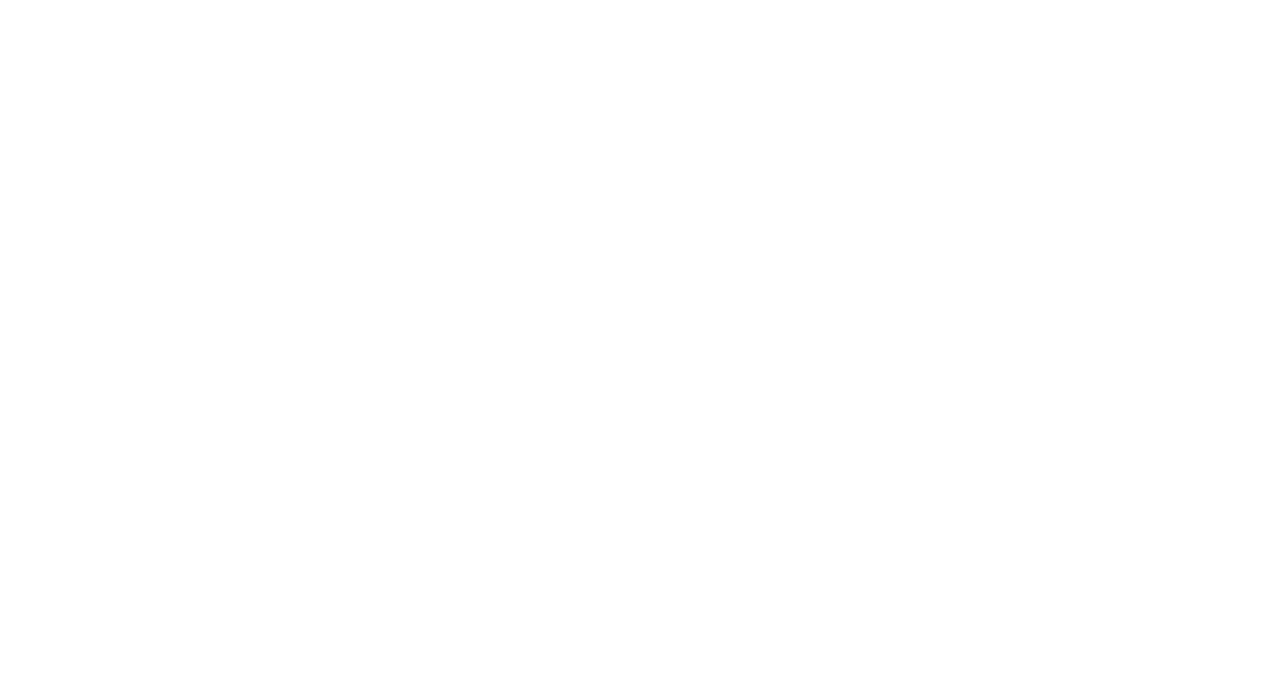
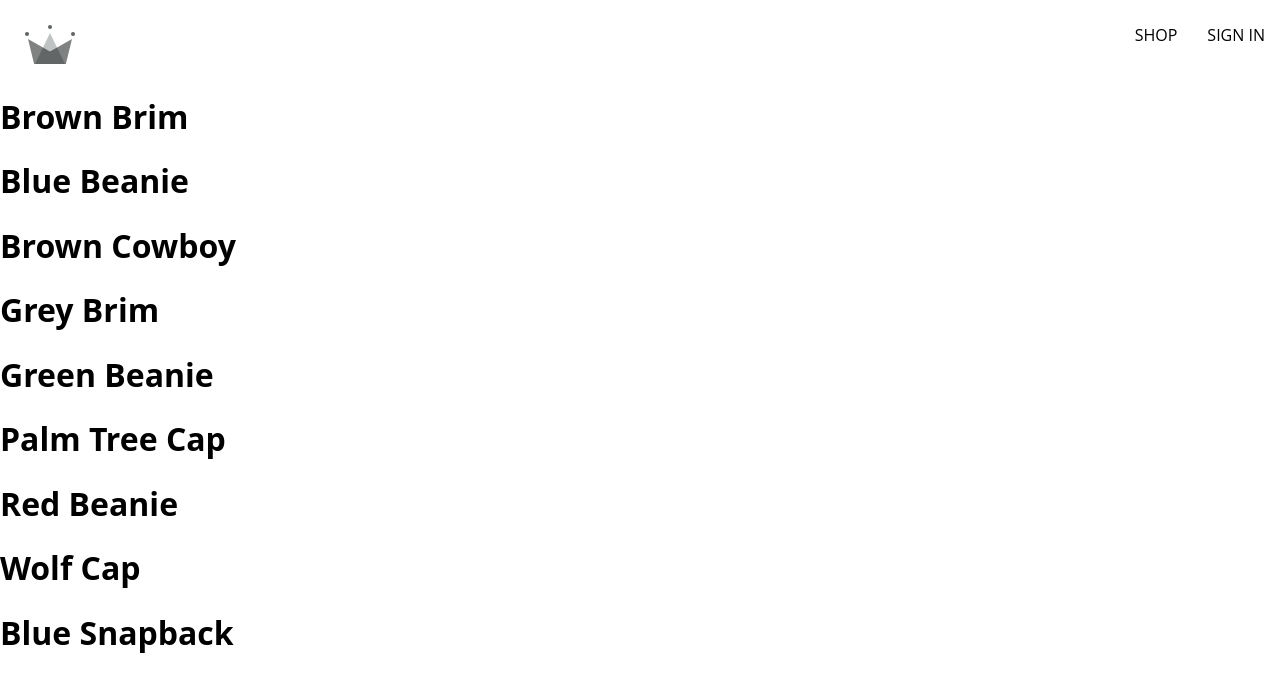
Before and after one commit to Abdullahoo43/crown-clothing, a React (Create React App) app: page /shop in a window 1280 px wide. Before the commit this address had no page. Shown: the top 692 px of the page. Built offline with nearby package versions, Linux system fonts and the light colour scheme; no server answers.

Commit message:
clean code by separation of concerns

```diff
--- a/src/App.js
+++ b/src/App.js
@@ -3,12 +3,14 @@
 import Home from "./routes/home/home";
 import Navigation from "./routes/navigation/navigation";
 import Authentication from "./routes/authentication/authentication";
+import Shop from "./routes/shop/shop";
 
 const App = () => {
   return (
     <Routes>
       <Route path="/" element={<Navigation />}>
         <Route index element={<Home />} />
+        <Route path="shop" element={<Shop />} />
         <Route path="auth" element={<Authentication />} />
       </Route>
     </Routes>
--- a/src/components/button/button.scss
+++ b/src/components/button/button.scss
@@ -1,25 +1,25 @@
 .button-container {
     min-width: 165px;
     width: auto;
-    height: 50px;
     letter-spacing: 0.5px;
     line-height: 50px;
-    padding: 0 35px 0 35px;
+    padding: 0 25px;
     font-size: 15px;
-    background-color: black;
+    background-color: rgb(97, 97, 97);
     color: white;
     text-transform: uppercase;
     font-family: 'Open Sans Condensed';
     font-weight: bolder;
     border: none;
+    border-radius: 30px;
     cursor: pointer;
     display: flex;
     justify-content: center;
 
     &:hover {
-      background-color: white;
-      color: black;
-      border: 1px solid black;
+      background-color: rgb(68, 68, 68);
+
+
     }
 
     &.google-sign-in {
--- a/src/components/sign-in-form/sign-in-form.jsx
+++ b/src/components/sign-in-form/sign-in-form.jsx
@@ -6,7 +6,6 @@
 import {
   signInAuthUserWithEmailAndPassword,
   signInWithGooglePopup,
-  createUserDocumentFromAuth,
 } from "../../utils/firebase/firebase";
 
 import "./sign-in-form.scss";
@@ -25,19 +24,15 @@
   };
 
   const signInWithGoogle = async () => {
-    const response = await signInWithGooglePopup();
-    await createUserDocumentFromAuth(response.user);
+    await signInWithGooglePopup();
   };
 
   const handleSubmit = async (event) => {
     event.preventDefault();
 
     try {
-      const response = await signInAuthUserWithEmailAndPassword(
-        email,
-        password
-      );
-      console.log(response);
+      await signInAuthUserWithEmailAndPassword(email, password);
+
       resetFormFields();
     } catch (error) {
       switch (error.code) {
--- a/src/components/sign-up-form/sign-up-form.jsx
+++ b/src/components/sign-up-form/sign-up-form.jsx
@@ -97,7 +97,6 @@
           name="confirmPassword"
           value={confirmPassword}
         />
-
         <Button children="Sign up" type="submit" />
       </form>
     </div>
--- /dev/null
+++ b/src/context/user.jsx
@@ -0,0 +1,32 @@
+import { createContext, useState, useEffect } from "react";
+
+import {
+  onAuthStateChangedListener,
+  createUserDocumentFromAuth,
+} from "../utils/firebase/firebase";
+
+export const UserContext = createContext({
+  currentUser: null,
+  setCurrentUser: () => null,
+});
+
+export const UserProvider = ({ children }) => {
+  const [currentUser, setCurrentUser] = useState(null);
+  const value = { currentUser, setCurrentUser };
+
+  useEffect(() => {
+    const unsubscribe = onAuthStateChangedListener((user) => {
+      setCurrentUser(user);
+
+      if (user) {
+        createUserDocumentFromAuth(user);
+      }
+
+      console.log(user);
+    });
+
+    return unsubscribe;
+  }, []);
+
+  return <UserContext.Provider value={value}>{children}</UserContext.Provider>;
+};
--- a/src/index.js
+++ b/src/index.js
@@ -2,15 +2,19 @@
 import ReactDOM from "react-dom/client";
 import { BrowserRouter } from "react-router-dom";
 
+import App from "./App";
+import { UserProvider } from "./context/user";
+import reportWebVitals from "./reportWebVitals";
+
 import "./index.css";
-import App from "./App";
-import reportWebVitals from "./reportWebVitals";
 
 const root = ReactDOM.createRoot(document.getElementById("root"));
 root.render(
   <React.StrictMode>
     <BrowserRouter>
-      <App />
+      <UserProvider>
+        <App />
+      </UserProvider>
     </BrowserRouter>
   </React.StrictMode>
 );
--- a/src/routes/navigation/navigation.jsx
+++ b/src/routes/navigation/navigation.jsx
@@ -1,11 +1,16 @@
-import { Fragment } from "react";
+import { Fragment, useContext } from "react";
 import { Outlet, Link } from "react-router-dom";
 
 import { ReactComponent as CrwnLogo } from "../../assets/083 crown.svg";
+import { UserContext } from "../../context/user";
+
+import { signOutUser } from "../../utils/firebase/firebase";
 
 import "./navigation.scss";
 
 const Navigation = () => {
+  const { currentUser } = useContext(UserContext);
+
   return (
     <Fragment>
       <div className="navigation">
@@ -14,11 +19,17 @@
         </Link>
         <div className="nav-links-container">
           <Link className="nav-link" to="/shop">
-            shop
+            SHOP
           </Link>
-          <Link className="nav-link" to="/auth">
-            sign in
-          </Link>
+          {currentUser ? (
+            <span className="nav-link" onClick={signOutUser}>
+              SIGN OUT
+            </span>
+          ) : (
+            <Link className="nav-link" to="/auth">
+              SIGN IN
+            </Link>
+          )}
         </div>
       </div>
       <Outlet />
--- /dev/null
+++ b/src/routes/shop/shop.jsx
@@ -0,0 +1,17 @@
+import SHOP_DATA from "../../shop-data.json";
+
+import "./shop.scss";
+
+const Shop = () => {
+  return (
+    <div>
+      {SHOP_DATA.map(({ id, name }) => (
+        <div key={id}>
+          <h1>{name}</h1>
+        </div>
+      ))}
+    </div>
+  );
+};
+
+export default Shop;
--- /dev/null
+++ b/src/shop-data.json
@@ -0,0 +1,56 @@
+[
+    {
+      "id": 1,
+      "name": "Brown Brim",
+      "imageUrl": "https://i.ibb.co/ZYW3VTp/brown-brim.png",
+      "price": 25
+    },
+    {
+      "id": 2,
+      "name": "Blue Beanie",
+      "imageUrl": "https://i.ibb.co/ypkgK0X/blue-beanie.png",
+      "price": 18
+    },
+    {
+      "id": 3,
+      "name": "Brown Cowboy",
+      "imageUrl": "https://i.ibb.co/QdJwgmp/brown-cowboy.png",
+      "price": 35
+    },
+    {
+      "id": 4,
+      "name": "Grey Brim",
+      "imageUrl": "https://i.ibb.co/RjBLWxB/grey-brim.png",
+      "price": 25
+    },
+    {
+      "id": 5,
+      "name": "Green Beanie",
+      "imageUrl": "https://i.ibb.co/YTjW3vF/green-beanie.png",
+      "price": 18
+    },
+    {
+      "id": 6,
+      "name": "Palm Tree Cap",
+      "imageUrl": "https://i.ibb.co/rKBDvJX/palm-tree-cap.png",
+      "price": 14
+    },
+    {
+      "id": 7,
+      "name": "Red Beanie",
+      "imageUrl": "https://i.ibb.co/bLB646Z/red-beanie.png",
+      "price": 18
+    },
+    {
+      "id": 8,
+      "name": "Wolf Cap",
+      "imageUrl": "https://i.ibb.co/1f2nWMM/wolf-cap.png",
+      "price": 14
+    },
+    {
+      "id": 9,
+      "name": "Blue Snapback",
+      "imageUrl": "https://i.ibb.co/X2VJP2W/blue-snapback.png",
+      "price": 16
+    }
+  ]
--- a/src/utils/firebase/firebase.js
+++ b/src/utils/firebase/firebase.js
@@ -9,6 +9,8 @@
   GoogleAuthProvider,
   createUserWithEmailAndPassword,
   signInWithEmailAndPassword,
+  signOut,
+  onAuthStateChanged,
 } from "firebase/auth";
 
 import { getFirestore, doc, getDoc, setDoc } from "firebase/firestore";
@@ -74,12 +76,13 @@
   return await createUserWithEmailAndPassword(auth, email, password);
 };
 
-export const signInAuthUserWithEmailAndPassword = async (
-  auth,
-  email,
-  password
-) => {
+export const signInAuthUserWithEmailAndPassword = async (email, password) => {
   if (!email || !password) return;
 
   return await signInWithEmailAndPassword(auth, email, password);
 };
+
+export const signOutUser = async () => signOut(auth);
+
+export const onAuthStateChangedListener = (callback) =>
+  onAuthStateChanged(auth, callback);
```
Also changed, not shown: src/routes/shop/shop.scss (added).
